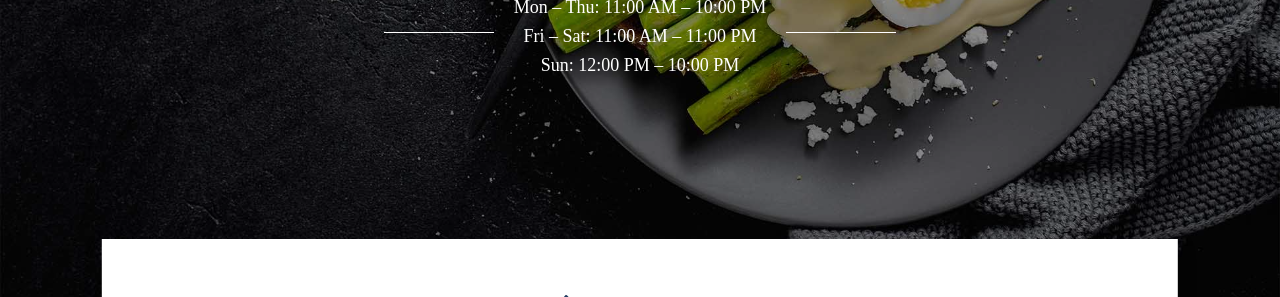
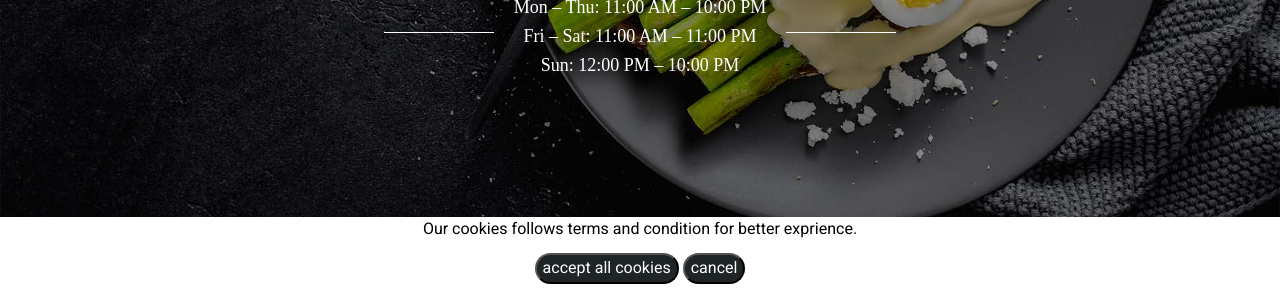
Before and after one commit to prashant-rocky/Royal-crab, a plain HTML site: page index.html in a window 1280 px wide. Shown: the part 503-800 px from the top of the page. Drawn offline with Linux system fonts and the light colour scheme; a web font is replaced by a local one.

Commit message:
cookis add

```diff
--- a/index.html
+++ b/index.html
@@ -10,9 +10,33 @@
     <!-- Cab CSS Files-->
     <link rel="stylesheet" href="assets/css/cab_app.css" />
     <link rel="stylesheet" href="assets/css/cab_main.css" />
+    <style>
+        .cookies {
+            position: fixed;
+            left: 0;
+            bottom: 0;
+            height: 80px;
+            width: 100vw;
+            background-color: white;
+            color: black;
+            z-index: 999;
+            transition: all;
+        }
+
+        .cookiesBtn {
+            background-color: #1f2427;
+            color: white;
+            border-radius: 40px;
+        }
+    </style>
 </head>
 
 <body class="cab-homepage-v2" id="bodyTop">
+    <div class="cookies text-center py-3" id="cookiesBox">
+        <p class="d-inline pt-3">Our cookies follows terms and condition for better exprience.</p>
+        <button id="accept_cookies" class="cookiesBtn ms-5">accept all cookies</button>
+        <button id="cancel_cookies" class="cookiesBtn ">cancel</button>
+    </div>
 
     <!-- Cab Header v2 Starts Here -->
     <header class="cab-header v2">
@@ -62,7 +86,8 @@
     <!-- Cab Header v2 Ends Here -->
 
     <!-- Cab Hero v2 Starts Here -->
-    <section class="cab-hero-section v2" style="background: linear-gradient(rgba(0, 0, 0, 0.4), rgba(0, 0, 0, 0.4)), url(assets/img/hero-v2.jpg) no-repeat top center;background-size: cover;background-attachment: fixed;">
+    <section class="cab-hero-section v2"
+        style="background: linear-gradient(rgba(0, 0, 0, 0.4), rgba(0, 0, 0, 0.4)), url(assets/img/hero-v2.jpg) no-repeat top center;background-size: cover;background-attachment: fixed;">
         <div class="container">
             <div class="cab-hero-inner">
                 <div class="cab-small-heading">
@@ -71,7 +96,7 @@
                 </div>
                 <div class="cab-big-heading">
                     <h1 class="display-2">
-                       Royal Crab
+                        Royal Crab
                     </h1>
                 </div>
                 <div class="cab-hero-date-text">
@@ -128,13 +153,15 @@
                         <div class="col-sm-4 form-group">
                             <div class="cab-input-group">
                                 <span class="input-icon"><i class="flaticon-calendar"></i></span>
-                                <input type="text" class="form-control dateOnly hover-pointer" placeholder="mm/dd/yyyy" readonly>
+                                <input type="text" class="form-control dateOnly hover-pointer" placeholder="mm/dd/yyyy"
+                                    readonly>
                             </div>
                         </div>
                         <div class="col-sm-4 form-group">
                             <div class="cab-input-group">
                                 <span class="input-icon"><i class="flaticon-future"></i></span>
-                                <input type="text" class="form-control timeOnly hover-pointer" placeholder="00:00 AM" readonly>
+                                <input type="text" class="form-control timeOnly hover-pointer" placeholder="00:00 AM"
+                                    readonly>
                                 <span class="caret-icon-custom"><i class="caret"></i></span>
                             </div>
                         </div>
@@ -166,10 +193,15 @@
                                 The Purest Taste of the Sea
                             </h1>
                             <p>
-                                At Royal Crab, we believe the finest flavors come from the simplest cooking. Our chefs use fresh, high-quality seafood and prepare it with methods that preserve its natural taste and nutrition. From succulent crab legs to tender lobster and oysters, every dish is a celebration of the ocean’s bounty—served in a warm, inviting atmosphere where every guest feels like royalty.
+                                At Royal Crab, we believe the finest flavors come from the simplest cooking. Our chefs
+                                use fresh, high-quality seafood and prepare it with methods that preserve its natural
+                                taste and nutrition. From succulent crab legs to tender lobster and oysters, every dish
+                                is a celebration of the ocean’s bounty—served in a warm, inviting atmosphere where every
+                                guest feels like royalty.
                             </p>
                             <div class="cab-cta-btn-about-box">
-                                <a href="reservation.html" class="cab-btn cab-btn-primary px-extra-padding">Book A Table Now</a>
+                                <a href="reservation.html" class="cab-btn cab-btn-primary px-extra-padding">Book A Table
+                                    Now</a>
                             </div>
                         </div>
                     </div>
@@ -199,7 +231,8 @@
                                 <h6>Lobster Bisque</h6>
                                 <p class="price-tag">$7.00</p>
                                 <p>
-                                    A rich and creamy soup perfect for seafood lovers, the Lobster Bisque is offered at $7.00.
+                                    A rich and creamy soup perfect for seafood lovers, the Lobster Bisque is offered at
+                                    $7.00.
                                 </p>
                             </div>
                             <div class="cab-offer-img">
@@ -217,7 +250,8 @@
                                 <h6>Crab Rangoons</h6>
                                 <p class="price-tag">$8.50</p>
                                 <p>
-                                    A popular appetizer item, the Crab Rangoons are crispy, golden bites filled with savory crab and cream cheese, priced at $8.50.
+                                    A popular appetizer item, the Crab Rangoons are crispy, golden bites filled with
+                                    savory crab and cream cheese, priced at $8.50.
                                 </p>
                             </div>
                             <div class="cab-offer-img">
@@ -232,7 +266,8 @@
                                 <h6>Fried Shrimp Basket (8 pcs)</h6>
                                 <p class="price-tag">$16.50</p>
                                 <p>
-                                   For a heartier option, the Fried Shrimp Basket includes eight pieces of breaded shrimp, priced at $16.50.
+                                    For a heartier option, the Fried Shrimp Basket includes eight pieces of breaded
+                                    shrimp, priced at $16.50.
                                 </p>
                             </div>
                             <div class="cab-offer-img">
@@ -247,7 +282,8 @@
     <!-- Cab Special Dishes Section Ends Here -->
 
     <!-- Cab CTA v2 Section Starts Here -->
-    <section class="cab-cta-section v2" style="background: url(assets/img/cta-v2.jpg) no-repeat top; background-size: cover;">
+    <section class="cab-cta-section v2"
+        style="background: url(assets/img/cta-v2.jpg) no-repeat top; background-size: cover;">
         <div class="container">
             <div class="cab-cta-content">
                 <div class="row">
@@ -333,7 +369,8 @@
     <!-- Cab News & Events v2 Section Ends Here -->
 
     <!-- Cab Testimonials V2 Section Starts Here -->
-    <section class="cab-testimonials-section v2" style="background: linear-gradient(rgba(0,0,0,0.6), rgba(0,0,0,0.6)), url(assets/img/testimonials-bg1.jpg) no-repeat center fixed; background-size: cover">
+    <section class="cab-testimonials-section v2"
+        style="background: linear-gradient(rgba(0,0,0,0.6), rgba(0,0,0,0.6)), url(assets/img/testimonials-bg1.jpg) no-repeat center fixed; background-size: cover">
         <div class="container">
             <div class="cab-heading-box v2">
                 <div class="cab-small-heading">
@@ -350,7 +387,10 @@
                             <div class="testimonial-card">
                                 <div class="testimonial-words">
                                     <p>
-                                        “Man, what a phenomenal meal. In a great, clean atmosphere. With a feeling of getting our money’s worth! Coco and Bill were absolutely amazing hosts… Probably one of the best crab boils I've had from spanning across the states from Hawaii to NY.”</p>
+                                        “Man, what a phenomenal meal. In a great, clean atmosphere. With a feeling of
+                                        getting our money’s worth! Coco and Bill were absolutely amazing hosts… Probably
+                                        one of the best crab boils I've had from spanning across the states from Hawaii
+                                        to NY.”</p>
                                 </div>
                                 <div class="testimonial-author clearfix">
                                     <div class="author-avatar">
@@ -369,7 +409,10 @@
                             <div class="testimonial-card">
                                 <div class="testimonial-words">
                                     <p>
-                                        "Our daughter has been asking for a crab boil meal for over a year now… we finally took her for her birthday... The seasoning was amazing... our waiter was great… gave our daughter a slice of cheesecake for her birthday. This is definitely a place we will visit again."</p>
+                                        "Our daughter has been asking for a crab boil meal for over a year now… we
+                                        finally took her for her birthday... The seasoning was amazing... our waiter was
+                                        great… gave our daughter a slice of cheesecake for her birthday. This is
+                                        definitely a place we will visit again."</p>
                                 </div>
                                 <div class="testimonial-author clearfix">
                                     <div class="author-avatar">
@@ -388,7 +431,10 @@
                             <div class="testimonial-card">
                                 <div class="testimonial-words">
                                     <p>
-                                        “The interior’s clean… food is great… greeted as soon as I walked in. The waiter was excellent… The food came fast and it was delicious. If you want a good seafood boil that you’ve probably seen on TikTok then go to this place—you’ll have some great food and a great experience. Also, it’s kind of cheap.”</p>
+                                        “The interior’s clean… food is great… greeted as soon as I walked in. The waiter
+                                        was excellent… The food came fast and it was delicious. If you want a good
+                                        seafood boil that you’ve probably seen on TikTok then go to this place—you’ll
+                                        have some great food and a great experience. Also, it’s kind of cheap.”</p>
                                 </div>
                                 <div class="testimonial-author clearfix">
                                     <div class="author-avatar">
@@ -417,7 +463,8 @@
             <div class="cab-newsletter-inner text-center">
                 <h3 class="heading-style">Subscribe our newsletter</h3>
                 <p>
-                    "Subscribe to Royal Crab’s newsletter for exclusive seafood specials, seasonal updates, and event news—bringing fresh flavors and great deals straight to your inbox."
+                    "Subscribe to Royal Crab’s newsletter for exclusive seafood specials, seasonal updates, and event
+                    news—bringing fresh flavors and great deals straight to your inbox."
 
                 </p>
                 <div class="cab-newsletter-form-box">
@@ -432,7 +479,8 @@
     <!-- Cab Newsletter Section Ends Here -->
 
     <!-- Cab Footer Starts Here -->
-    <footer class="cab-footer v2" style="background: linear-gradient(rgba(0,0,0,0.4), rgba(0,0,0,0.4)), url(assets/img/footer-bg1.jpg) no-repeat center fixed;">
+    <footer class="cab-footer v2"
+        style="background: linear-gradient(rgba(0,0,0,0.4), rgba(0,0,0,0.4)), url(assets/img/footer-bg1.jpg) no-repeat center fixed;">
         <div class="cab-footer-info-section">
             <div class="container">
                 <div class="row">
@@ -478,7 +526,8 @@
                             </div>
                             <div class="info-details">
                                 <p>
-                                    <span class="d-block">Main Email: <a href="mailto:example@demo.com">example@demo.com</a></span>
+                                    <span class="d-block">Main Email: <a
+                                            href="mailto:example@demo.com">example@demo.com</a></span>
                                     <span class="d-block">Phone: <a href="tel:+14059856666">+14059856666</a></span>
                                 </p>
                             </div>
@@ -486,7 +535,8 @@
                     </div>
                 </div>
                 <div class="cab-footer-book-table-btn-box">
-                    <a href="reservation.html" class="cab-btn cab-btn-primary-outline smooth-scroll">Book a table now</a>
+                    <a href="reservation.html" class="cab-btn cab-btn-primary-outline smooth-scroll">Book a table
+                        now</a>
                 </div>
             </div>
         </div>
@@ -511,6 +561,21 @@
     <!-- Cab Script Files -->
     <script src="assets/js/cab_app.js"></script>
     <script src="assets/js/cab_main.js"></script>
+    <script>
+        if (sessionStorage.getItem('cookiesDismissed') === 'true') {
+            document.getElementById('cookiesBox').style.display = 'none';
+        }
+
+        document.getElementById("accept_cookies").addEventListener('click', function () {
+            document.getElementById('cookiesBox').style.display = 'none';
+            sessionStorage.setItem('cookiesDismissed', 'true');
+        });
+
+        document.getElementById('cancel_cookies').addEventListener('click', function () {
+            document.getElementById('cookiesBox').style.display = 'none';
+            sessionStorage.setItem('cookiesDismissed', 'true');
+        });
+    </script>
 </body>
 
 </html>
```
Also changed, not shown: 1 other file.
